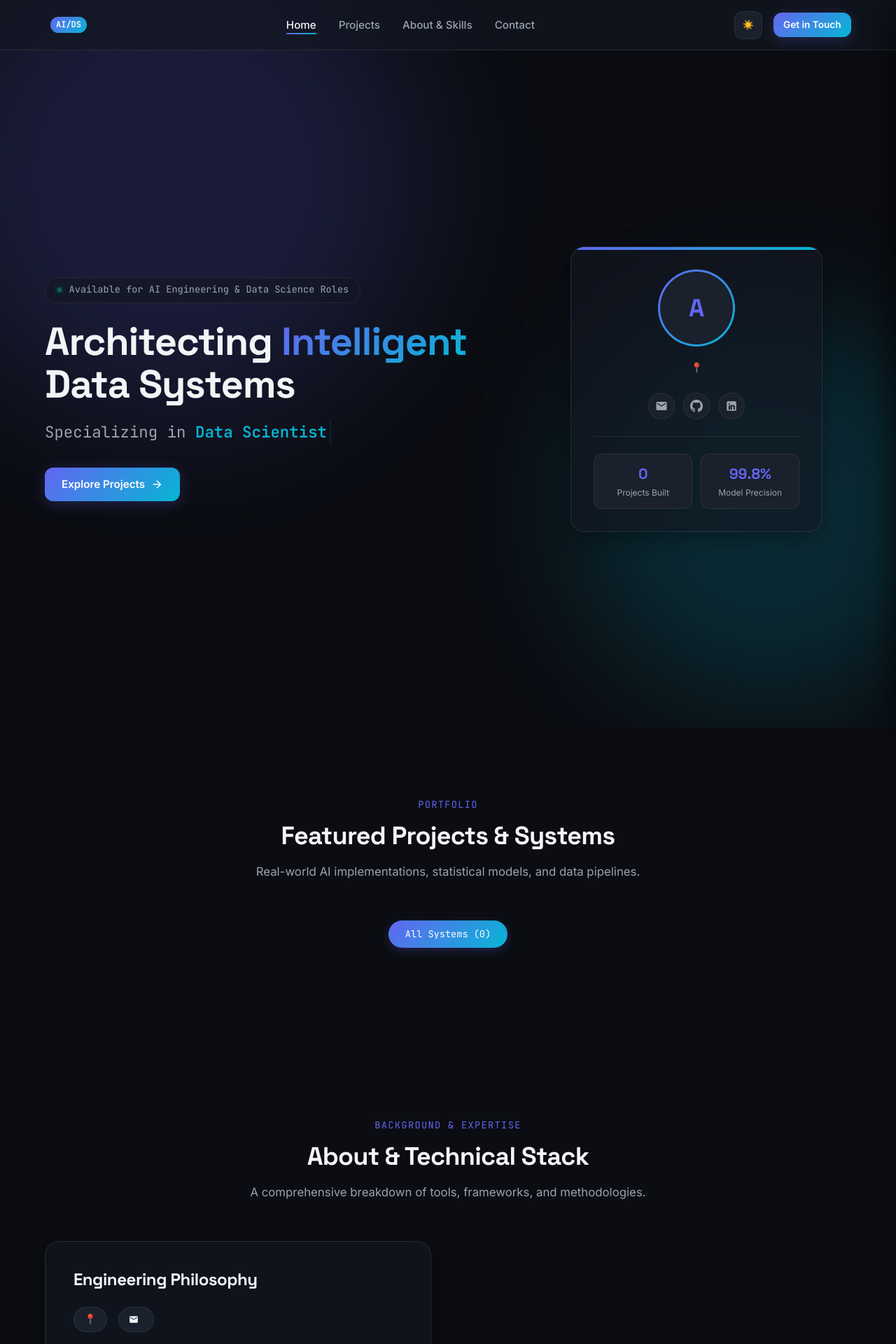
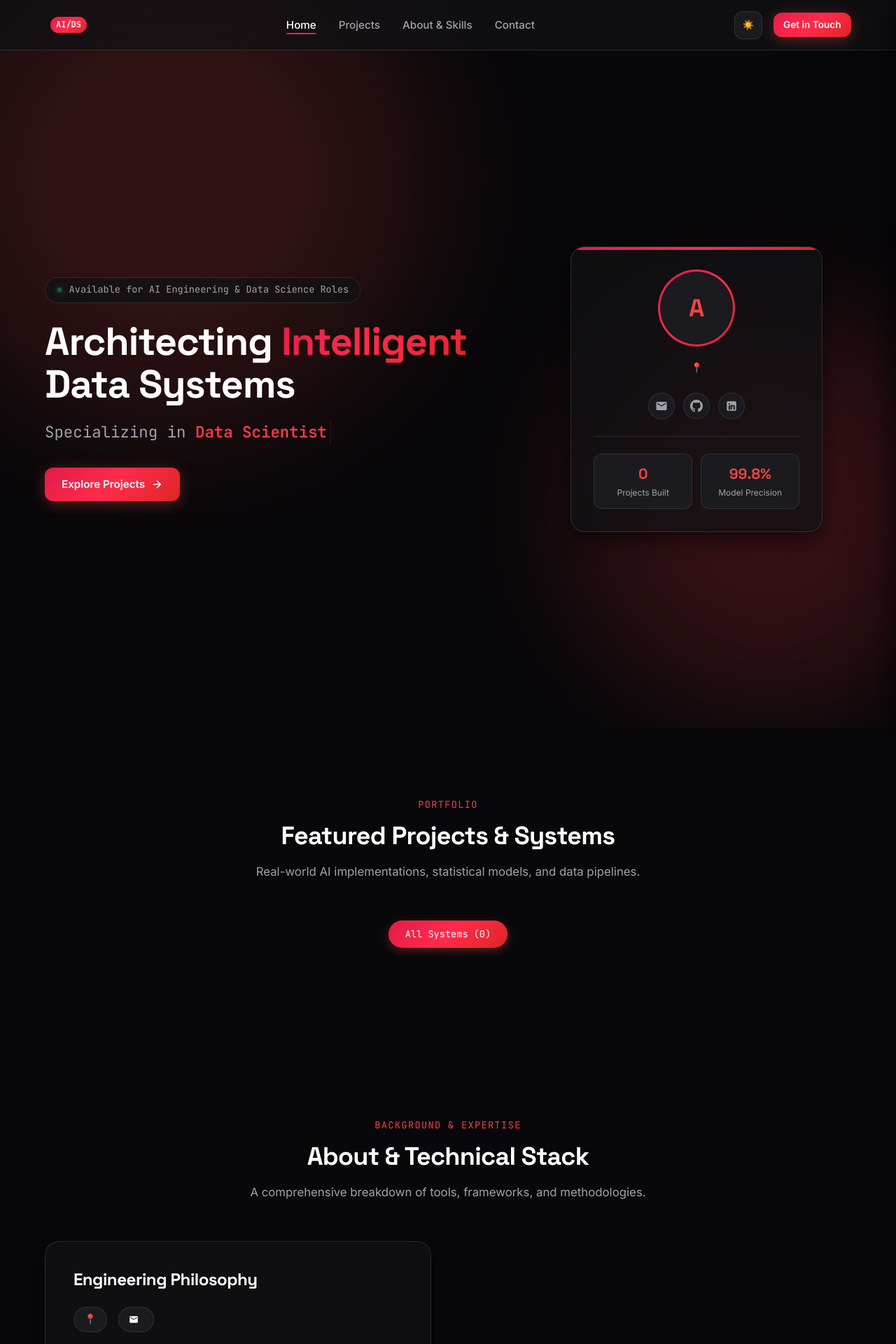
Before and after one commit to elrath017/Portfolio, a Python web app: template templates/index.html in a window 1280 px wide. Shown: the top 1920 px of the page at 70% size. Run offline with Jinja, Linux system fonts and the light colour scheme; the template is opened without the code that fills it, so the values that code supplies are empty.

Commit message:
changed theme, fixed button issues and added a option to add photo

```diff
--- a/static/app.js
+++ b/static/app.js
@@ -12,6 +12,7 @@
   initAdminAuth();
   initAdminTabs();
   initChatbot();
+  initFooterObserver();
 });
 
 /* -----------------------------------------------------------------------------
@@ -347,7 +348,8 @@
         github: document.getElementById('profGithub').value,
         linkedin: document.getElementById('profLinkedin').value,
         email: document.getElementById('profEmail').value,
-        location: document.getElementById('profLocation').value
+        location: document.getElementById('profLocation').value,
+        avatar_url: document.getElementById('profAvatar') ? document.getElementById('profAvatar').value : ''
       };
 
       try {
@@ -672,3 +674,28 @@
     messagesContainer.scrollTop = messagesContainer.scrollHeight;
   }
 }
+
+/* -----------------------------------------------------------------------------
+   9. Footer Scroll Observer for Floating AI Chat Widget
+   ----------------------------------------------------------------------------- */
+function initFooterObserver() {
+  const footer = document.querySelector('.footer');
+  const triggerBtn = document.getElementById('chatWidgetTrigger');
+
+  if (!footer || !triggerBtn) return;
+
+  const observer = new IntersectionObserver((entries) => {
+    entries.forEach(entry => {
+      if (entry.isIntersecting) {
+        document.body.classList.add('footer-visible');
+      } else {
+        document.body.classList.remove('footer-visible');
+      }
+    });
+  }, {
+    rootMargin: '0px 0px 0px 0px',
+    threshold: 0.05
+  });
+
+  observer.observe(footer);
+}
--- a/static/style.css
+++ b/static/style.css
@@ -5,30 +5,33 @@
 @import url('https://fonts.googleapis.com/css2?family=Inter:wght@300;400;500;600;700&family=JetBrains+Mono:wght@400;500;600&family=Space+Grotesk:wght@500;600;700&display=swap');
 
 :root {
-  /* Dark Theme Colors (Default) */
-  --bg-primary: #0b0d12;
-  --bg-secondary: #131722;
-  --bg-surface: #1a202c;
-  --bg-surface-hover: #222938;
-
-  --text-primary: #f3f4f6;
-  --text-secondary: #9ca3af;
-  --text-muted: #6b7280;
-
-  --border-subtle: rgba(255, 255, 255, 0.08);
-  --border-glow: rgba(99, 102, 241, 0.4);
-
-  /* Brand Gradients */
-  --accent-indigo: #6366f1;
-  --accent-cyan: #06b6d4;
-  --accent-gradient: linear-gradient(135deg, #6366f1 0%, #06b6d4 100%);
-  --accent-gradient-hover: linear-gradient(135deg, #4f46e5 0%, #0891b2 100%);
-  --accent-glow: rgba(99, 102, 241, 0.25);
+  /* Red, Black & White Theme Colors (Dark Default) */
+  --bg-primary: #08080a;
+  --bg-secondary: #121215;
+  --bg-surface: #1a1a1f;
+  --bg-surface-hover: #26262e;
+
+  --text-primary: #ffffff;
+  --text-secondary: #a1a1aa;
+  --text-muted: #71717a;
+
+  --border-subtle: rgba(255, 255, 255, 0.1);
+  --border-glow: rgba(239, 68, 68, 0.5);
+
+  /* Brand Red Gradients */
+  --accent-red: #ef4444;
+  --accent-red-bright: #ff3b4b;
+  --accent-red-dark: #dc2626;
+  --accent-indigo: #ef4444; /* Aliased for full compatibility */
+  --accent-cyan: #ff3b4b;   /* Aliased for full compatibility */
+  --accent-gradient: linear-gradient(135deg, #e11d48 0%, #ff2b4b 50%, #dc2626 100%);
+  --accent-gradient-hover: linear-gradient(135deg, #f43f5e 0%, #e11d48 50%, #b91c1c 100%);
+  --accent-glow: rgba(239, 68, 68, 0.35);
 
   /* Glassmorphism */
-  --glass-bg: rgba(19, 23, 34, 0.65);
-  --glass-border: rgba(255, 255, 255, 0.1);
-  --glass-shadow: 0 8px 32px 0 rgba(0, 0, 0, 0.37);
+  --glass-bg: rgba(18, 18, 21, 0.75);
+  --glass-border: rgba(255, 255, 255, 0.12);
+  --glass-shadow: 0 8px 32px 0 rgba(0, 0, 0, 0.6);
   --glass-blur: blur(16px);
 
   /* Typography */
--- a/templates/index.html
+++ b/templates/index.html
@@ -91,9 +91,13 @@
         <div class="hero-visual">
           <div class="visual-card">
             <div class="avatar-wrapper">
+              {% if profile.avatar_url %}
+              <img src="{{ profile.avatar_url }}" alt="{{ profile.name }}" class="avatar-img">
+              {% else %}
               <div class="avatar-fallback">
                 {{ profile.name[0] if profile.name else 'A' }}
               </div>
+              {% endif %}
             </div>
             <h2 class="profile-name">{{ profile.name }}</h2>
             <p class="profile-location">📍 {{ profile.location }}</p>
@@ -423,6 +427,10 @@
             <input type="url" id="profLinkedin" class="form-control" value="{{ profile.linkedin }}">
           </div>
           <div class="form-group">
+            <label class="form-label">Profile Image / Avatar URL</label>
+            <input type="url" id="profAvatar" class="form-control" value="{{ profile.avatar_url or '' }}" placeholder="https://example.com/photo.jpg">
+          </div>
+          <div class="form-group">
             <label class="form-label">Bio Description</label>
             <textarea id="profBio" class="form-control" required maxlength="2000">{{ profile.bio }}</textarea>
           </div>
```
Also changed, not shown: other parts of static/style.css (+51 -30 lines), app.py (+13 -5 lines).
